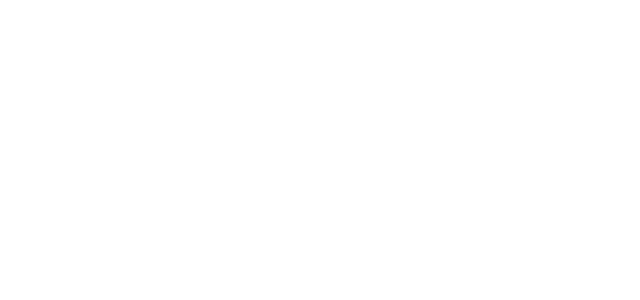
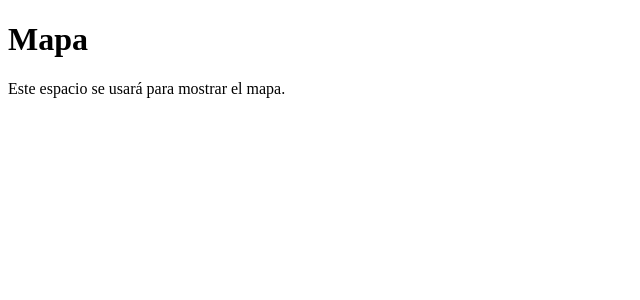
Before and after one commit to anamaria046/TDM_MEDITUNJA, a React (Vite) app in the folder frontend/: page /mapa in a window 1280 px wide. Before the commit this address had no page. Shown: the top 300 px of the page, without its empty margins (0-640 px from the left). Built offline with nearby package versions, Linux system fonts and the light colour scheme.

Commit message:
Componente del mapa (momentáneo)

```diff
--- a/frontend/src/App.jsx
+++ b/frontend/src/App.jsx
@@ -4,6 +4,7 @@
 import Register from "./components/Register/Register.jsx";
 import Pay from "./components/user/pay/pay.jsx";
 import TransportePreferencial from "./components/user/transport/TransportePreferencial.jsx";
+import Map from "./components/Map/map.jsx";
 import ProcedureResults from "./components/user/resultados_procedimientos.jsx";
 import ResultadosAdministrador from "./components/administrator/resultados_administrador.jsx";
 import AppointmentModule from "./pages/UserPages/AppointmentModule.jsx";
@@ -20,6 +21,7 @@
                 <Route path="/registro" element={<Register />} />
                 <Route path="/pagos" element={<Pay />} />
                 <Route path="/transporte" element={<TransportePreferencial />} />
+                <Route path="/mapa" element={<Map />} />
                 <Route path="/resultados-procedimientos" element={<ProcedureResults />} />
                 <Route path="/resultados-administrador" element={<ResultadosAdministrador />} />
                 <Route path="/citas" element={<AppointmentModule />} />
--- a/frontend/src/components/Login/Login.jsx
+++ b/frontend/src/components/Login/Login.jsx
@@ -58,6 +58,9 @@
                 <Link to="/transporte" style={{ color: "#0056b3", textDecoration: "underline" }}>
                     🚐 Ir a Transporte Preferencial
                 </Link>
+                <Link to="/mapa">
+                    Ir al Mapa
+                </Link>
                 <Link to="/pagos" style={{ color: "#0056b3", textDecoration: "underline" }}>
                     💳 Ir a Módulo de Pagos
                 </Link>
--- /dev/null
+++ b/frontend/src/components/Map/map.jsx
@@ -0,0 +1,11 @@
+function Map() {
+  return (
+    <main>
+      <h1>Mapa</h1>
+      <p>Este espacio se usará para mostrar el mapa.</p>
+      <div aria-label="Espacio reservado para el mapa" />
+    </main>
+  );
+}
+
+export default Map;
```
